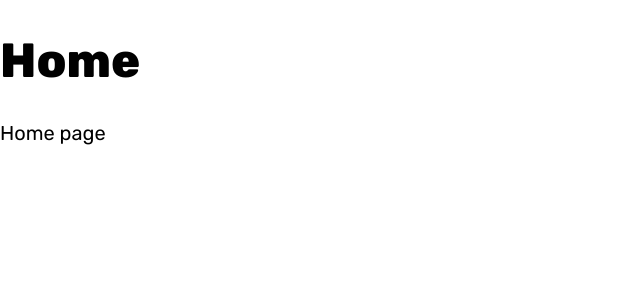
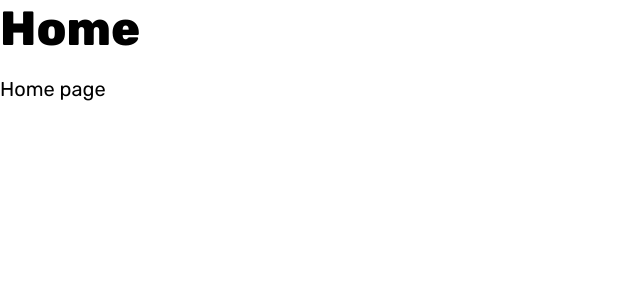
Before and after one commit to amatter23/Freelance-Task-Manager, a React (Create React App) app in the folder frontend/: page / in a window 1280 px wide. Shown: the top 300 px of the page, without its empty margins (0-640 px from the left). Built offline with nearby package versions, Linux system fonts and the light colour scheme.

Commit message:
update colors

```diff
--- a/frontend/src/index.css
+++ b/frontend/src/index.css
@@ -17,8 +17,8 @@ body {
   --global-border-radius: 0.5rem;
   --background-color: #ced3ce;
   --background-color1: #fbf8f3;
-  --tect-color1: #1d1d1d;
-  --tect-color2: #62605f;
+  --text-color1: #1d1d1d;
+  --text-color2: #62605f;
   --color1: #3f5882;
   --color1-1: #e9e9e8;
   --color2: #e0a8af;
@@ -31,31 +31,37 @@ body {
 h1 {
   font-size: var(--heading-1-size);
   font-weight: var(--bold-font-weight);
+  margin: 0;
 }
 
 h2 {
   font-size: var(--heading-2-size);
   font-weight: var(--bold-font-weight);
+  margin: 0;
 }
 
 h3 {
   font-size: var(--heading-3-size);
   font-weight: var(--bold-font-weight);
+  margin: 0;
 }
 
 h4 {
   font-size: var(--heading-4-size);
   font-weight: var(--bold-font-weight);
+  margin: 0;
 }
 
 h5 {
   font-size: var(--heading-5-size);
   font-weight: var(--bold-font-weight);
+  margin: 0;
 }
 
 h6 {
   font-size: var(--heading-6-size);
-  font-weight: var(--bold-font-weight);
+  font-weight: 400;
+  margin: 0;
 }
 
 p {
```
